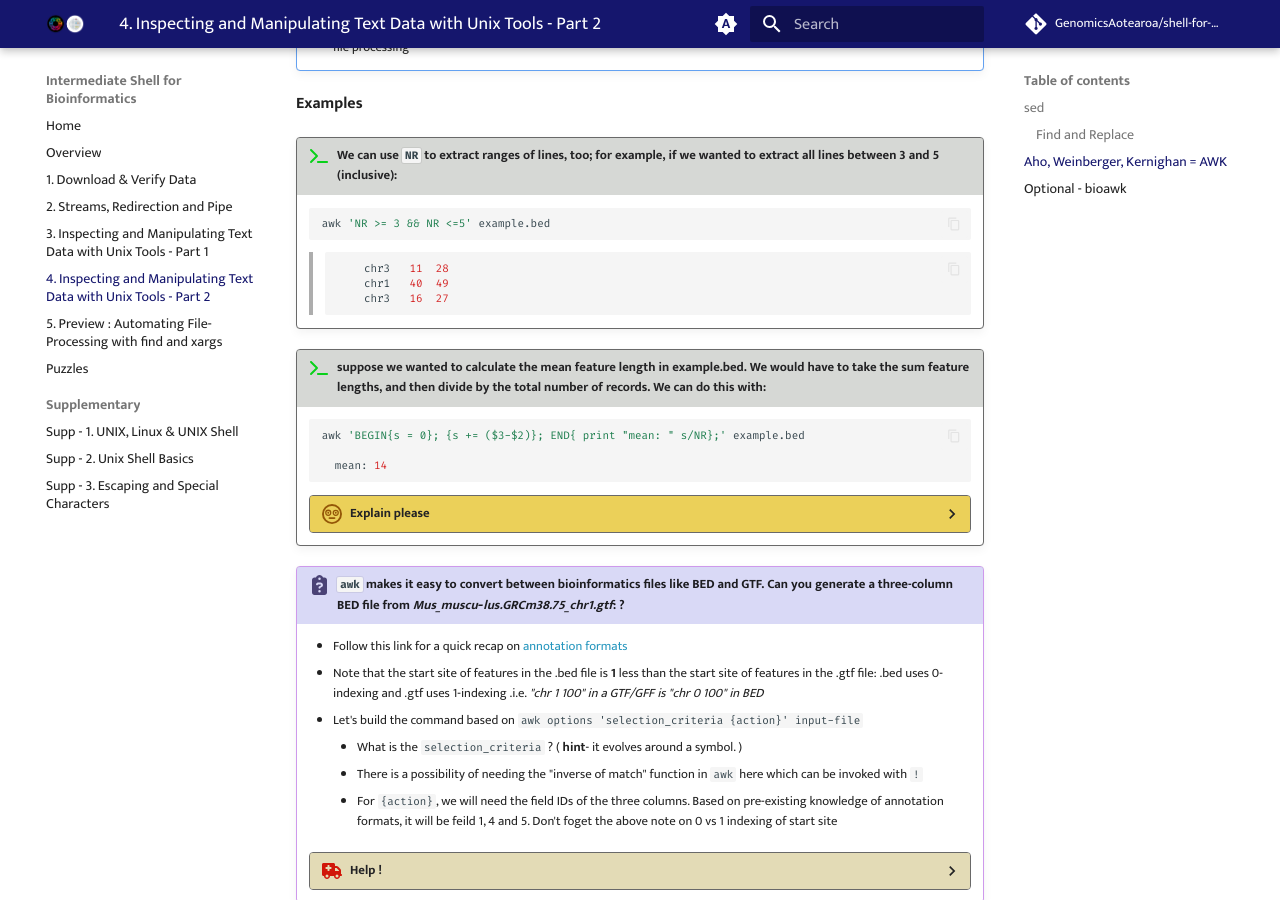
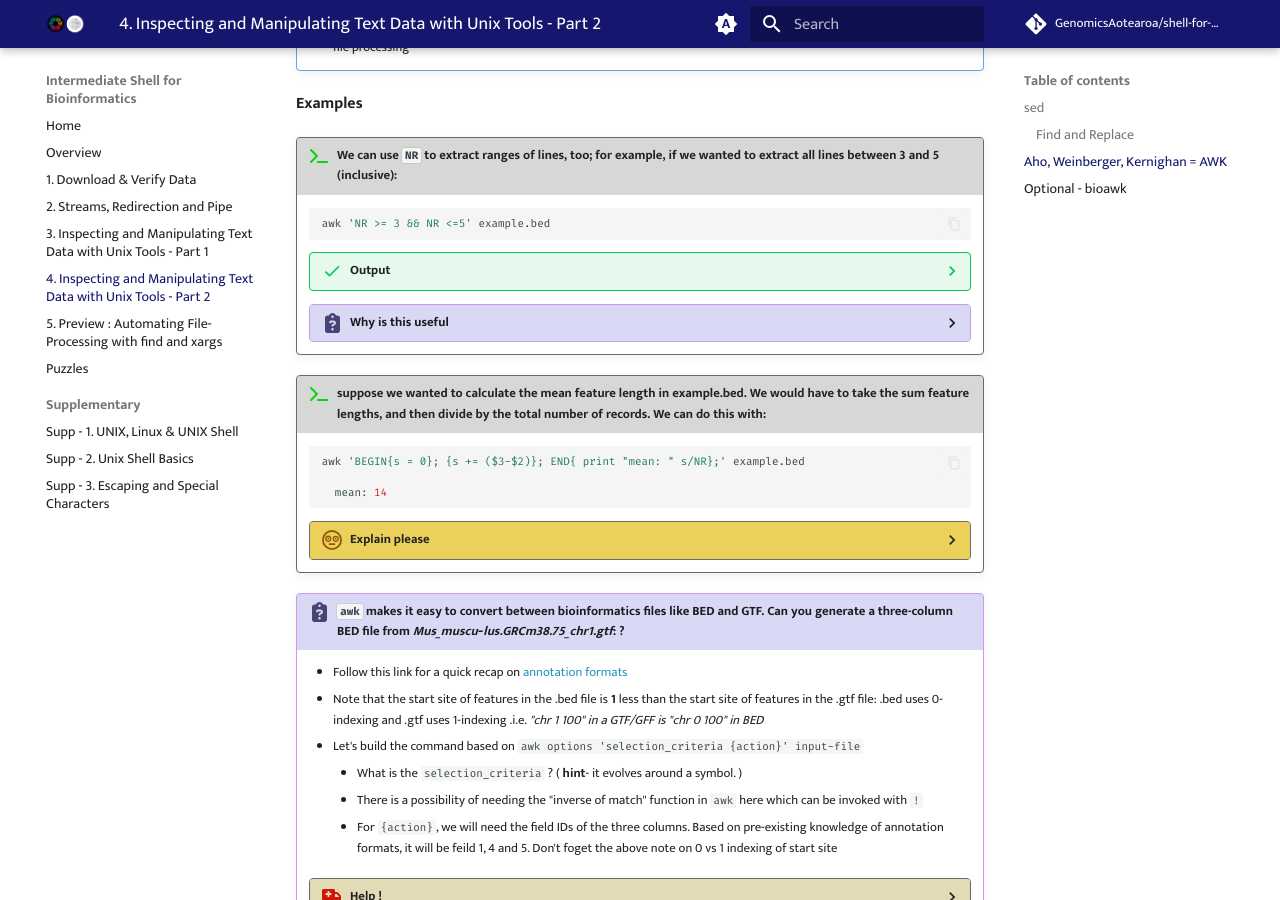
Before and after one commit to GenomicsAotearoa/shell-for-bioinformatics, an MkDocs documentation site: the page built from docs/5_inspectmanipulate2.md, in a window 1280 px wide and 900 px high, scrolled down 7449 px. Built offline with MkDocs 1.6.1 and Material for MkDocs 9.7.7, drawn with Linux system fonts in a browser that asks for light colours; comment, search, counter and statistics services are not loaded; some of the changed lines change nothing that is shown.

Commit message:
add another why is it useful section

````diff
--- a/docs/5_inspectmanipulate2.md
+++ b/docs/5_inspectmanipulate2.md
@@ -433,11 +433,20 @@
     ```bash
     awk 'NR >= 3 && NR <=5' example.bed
     ```
-    >```bash
-    >    chr3	11	28
-    >    chr1	40	49
-    >    chr3	16	27
-    >```
+    ??? success "Output"
+
+        >```bash
+        >    chr3	11	28
+        >    chr1	40	49
+        >    chr3	16	27
+        >```
+
+    ??? clipboard-question "Why is this useful"
+
+        - Extract a specific subset of lines from a larger file
+        - Perform operations on a range of lines in a file
+        - Debug or inspect specific portions of a large dataset
+        - It's commonly used in bioinformatics (as the .bed file extension suggests) and other fields where processing specific sections of large datasets is necessary.
 
 !!! terminal-2 "suppose we wanted to calculate the mean feature length in example.bed. We would have to take the sum feature lengths, and then divide by the total number of records. We can do this with:"
 
````
